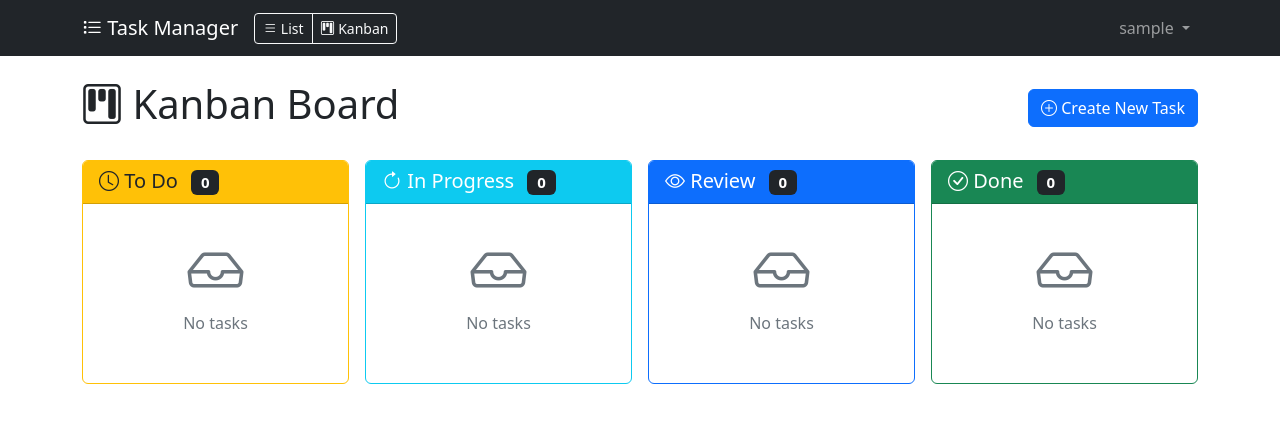
After one commit to Orixara/py-it-tasks-manager, a Django app: page /kanban/ in a window 1280 px wide. The commit adds this page. Shown: the top 423 px of the page. Run offline with Django 5.2, Linux system fonts and the light colour scheme; the visitor is signed in with stand-in values (Sample User, id 1); data that the repository does not hold is empty.

Commit message:
Changed structure of model Task, add status choicefield to provide "kanban board" feature in my project, also created kanban view and template for it

```diff
--- a/accounts/views.py
+++ b/accounts/views.py
@@ -27,6 +27,6 @@ class ProfileView(LoginRequiredMixin, generic.TemplateView):
         context.update({
             "assigned_count": user.assigned_tasks.count(),
             "created_count": user.created_tasks.count(),
-            "completed_count": user.assigned_tasks.filter(is_completed=True).count(),
+            "completed_count": user.assigned_tasks.filter(status='done').count(),
         })
         return context
--- a/manager/admin.py
+++ b/manager/admin.py
@@ -15,13 +15,13 @@ class TaskAdmin(admin.ModelAdmin):
         "task_type",
         "priority",
         "deadline",
-        "is_completed",
+        "status",
         "created_by"
     )
     list_filter = (
         "task_type",
         "priority",
-        "is_completed",
+        "status",
         "created_at"
     )
     search_fields = ("name", "description")
--- a/manager/urls.py
+++ b/manager/urls.py
@@ -6,6 +6,7 @@ from manager.views import (
     TaskCreateView,
     TaskUpdateView,
     TaskDeleteView,
+    TaskKanbanView,
 )
 
 app_name = "manager"
@@ -16,4 +17,5 @@ urlpatterns = [
     path("task/create/", TaskCreateView.as_view(), name="task-create"),
     path("task/<int:pk>/edit/", TaskUpdateView.as_view(), name="task-update"),
     path("task/<int:pk>/delete/", TaskDeleteView.as_view(), name="task-delete"),
+    path("kanban/", TaskKanbanView.as_view(), name="task-kanban"),
 ]
--- a/manager/views.py
+++ b/manager/views.py
@@ -11,6 +11,28 @@ class TaskListView(LoginRequiredMixin, generic.ListView):
     model = Task
     template_name = "manager/task_list.html"
     context_object_name = "tasks"
+
+
+class TaskKanbanView(LoginRequiredMixin, generic.ListView):
+    model = Task
+    template_name = "manager/task_kanban.html"
+    context_object_name = "tasks"
+
+    def get_context_data(self, **kwargs):
+        context = super().get_context_data(**kwargs)
+        tasks = Task.objects.all()
+        context.update(
+            {
+                "todo_tasks": tasks.filter(status=Task.StatusChoices.TODO),
+                "in_progress_tasks": tasks.filter(
+                    status=Task.StatusChoices.IN_PROGRESS
+                ),
+                "review_tasks": tasks.filter(status=Task.StatusChoices.REVIEW),
+                "done_tasks": tasks.filter(status=Task.StatusChoices.DONE),
+            }
+        )
+
+        return context
 
 
 class TaskDetailView(LoginRequiredMixin, generic.DetailView):
@@ -28,8 +50,7 @@ class TaskCreateView(LoginRequiredMixin, generic.CreateView):
     def form_valid(self, form):
         form.instance.created_by = self.request.user
         messages.success(
-            self.request,
-            f"Task '{form.instance.name}' was created successfully!"
+            self.request, f"Task '{form.instance.name}' was created successfully!"
         )
         return super().form_valid(form)
 
@@ -55,8 +76,7 @@ class TaskUpdateView(LoginRequiredMixin, generic.UpdateView):
 
     def form_valid(self, form):
         messages.success(
-            self.request,
-            f"Task '{form.instance.name}' was updated successfully!"
+            self.request, f"Task '{form.instance.name}' was updated successfully!"
         )
         return super().form_valid(form)
 
@@ -67,8 +87,7 @@ class TaskUpdateView(LoginRequiredMixin, generic.UpdateView):
                 "title": "Edit Task",
                 "button_text": "Update Task",
                 "cancel_url": reverse_lazy(
-                    "manager:task-detail",
-                    kwargs={"pk": self.object.pk}
+                    "manager:task-detail", kwargs={"pk": self.object.pk}
                 ),
             }
         )
@@ -82,8 +101,5 @@ class TaskDeleteView(LoginRequiredMixin, generic.DeleteView):
 
     def delete(self, request, *args, **kwargs):
         task_name = self.get_object().name
-        messages.success(
-            request,
-            f"Task '{task_name}' was deleted successfully!"
-        )
+        messages.success(request, f"Task '{task_name}' was deleted successfully!")
         return super().delete(request, *args, **kwargs)
--- a/static/css/styles.css
+++ b/static/css/styles.css
@@ -0,0 +1,30 @@
+.task-card {
+    transition: transform 0.2s, box-shadow 0.2s;
+    cursor: pointer;
+  }
+
+.task-card:hover {
+transform: translateY(-2px);
+box-shadow: 0 4px 12px rgba(0,0,0,0.15);
+}
+
+.badge-sm {
+font-size: 0.7em;
+}
+
+.card-body::-webkit-scrollbar {
+width: 6px;
+}
+
+.card-body::-webkit-scrollbar-track {
+background: #f1f1f1;
+}
+
+.card-body::-webkit-scrollbar-thumb {
+background: #888;
+border-radius: 3px;
+}
+
+.card-body::-webkit-scrollbar-thumb:hover {
+background: #555;
+}
--- a/templates/base.html
+++ b/templates/base.html
@@ -14,6 +14,8 @@
       rel="stylesheet"
       href="https://cdn.jsdelivr.net/npm/bootstrap-icons@1.10.0/font/bootstrap-icons.css"
   >
+  {% load static %}
+  <link rel="stylesheet" href="{% static 'css/styles.css' %}">
 </head>
 <body>
   {% block navbar %}
--- a/templates/includes/navbar.html
+++ b/templates/includes/navbar.html
@@ -12,7 +12,14 @@
       <ul class="navbar-nav me-auto">
         {% if user.is_authenticated %}
           <li class="nav-item">
-            <a class="nav-link" href="{% url 'manager:task-list' %}">All Tasks</a>
+            <div class="btn-group" role="group">
+              <a class="btn btn-outline-light btn-sm" href="{% url 'manager:task-list' %}">
+                <i class="bi bi-list"></i> List
+              </a>
+              <a class="btn btn-outline-light btn-sm" href="{% url 'manager:task-kanban' %}">
+                <i class="bi bi-kanban"></i> Kanban
+              </a>
+            </div>
           </li>
         {% endif %}
       </ul>
--- /dev/null
+++ b/templates/manager/task_kanban.html
@@ -0,0 +1,194 @@
+{% extends "base.html" %}
+
+{% block title %}Kanban Board - {{ block.super }}{% endblock %}
+
+{% block content %}
+<div class="row">
+  <div class="col-12">
+    <div class="d-flex justify-content-between align-items-center mb-4">
+      <h1><i class="bi bi-kanban"></i> Kanban Board</h1>
+      <a href="{% url 'manager:task-create' %}" class="btn btn-primary">
+        <i class="bi bi-plus-circle"></i> Create New Task
+      </a>
+    </div>
+
+    <div class="row g-3">
+      <div class="col-lg-3 col-md-6">
+        <div class="card h-100 border-warning">
+          <div class="card-header bg-warning text-dark">
+            <h5 class="mb-0">
+              <i class="bi bi-clock"></i> To Do
+              <span class="badge bg-dark ms-2">{{ todo_tasks|length }}</span>
+            </h5>
+          </div>
+          <div class="card-body p-2" style="max-height: 70vh; overflow-y: auto;">
+            {% for task in todo_tasks %}
+              <div class="card mb-2 shadow-sm task-card">
+                <div class="card-body p-3">
+                  <a href="{% url 'manager:task-detail' task.pk %}" class="text-decoration-none text-reset">
+                    <h6 class="card-title mb-2">{{ task.name }}</h6>
+                    <p class="card-text small text-muted mb-2">{{ task.description|truncatewords:6 }}</p>
+
+                    <div class="d-flex justify-content-between align-items-center">
+                      <div>
+                        <span class="badge bg-{{ task.priority|lower }} badge-sm">{{ task.get_priority_display }}</span>
+                        <span class="badge bg-secondary badge-sm">{{ task.task_type }}</span>
+                      </div>
+                      <small class="text-muted">{{ task.deadline|date:"M d" }}</small>
+                    </div>
+
+                    {% if task.assignees.all %}
+                      <div class="mt-2">
+                        {% for assignee in task.assignees.all %}
+                          <span class="badge bg-light text-dark badge-sm">{{ assignee.username }}</span>
+                        {% endfor %}
+                      </div>
+                    {% endif %}
+                  </a>
+                </div>
+              </div>
+            {% empty %}
+              <div class="text-center text-muted py-4">
+                <i class="bi bi-inbox display-4"></i>
+                <p class="mt-2">No tasks</p>
+              </div>
+            {% endfor %}
+          </div>
+        </div>
+      </div>
+
+      <div class="col-lg-3 col-md-6">
+        <div class="card h-100 border-info">
+          <div class="card-header bg-info text-white">
+            <h5 class="mb-0">
+              <i class="bi bi-arrow-clockwise"></i> In Progress
+              <span class="badge bg-dark ms-2">{{ in_progress_tasks|length }}</span>
+            </h5>
+          </div>
+          <div class="card-body p-2" style="max-height: 70vh; overflow-y: auto;">
+            {% for task in in_progress_tasks %}
+              <div class="card mb-2 shadow-sm task-card">
+                <div class="card-body p-3">
+                  <a href="{% url 'manager:task-detail' task.pk %}" class="text-decoration-none text-reset">
+                    <h6 class="card-title mb-2">{{ task.name }}</h6>
+                    <p class="card-text small text-muted mb-2">{{ task.description|truncatewords:6 }}</p>
+
+                    <div class="d-flex justify-content-between align-items-center">
+                      <div>
+                        <span class="badge bg-{{ task.priority|lower }} badge-sm">{{ task.get_priority_display }}</span>
+                        <span class="badge bg-secondary badge-sm">{{ task.task_type }}</span>
+                      </div>
+                      <small class="text-muted">{{ task.deadline|date:"M d" }}</small>
+                    </div>
+
+                    {% if task.assignees.all %}
+                      <div class="mt-2">
+                        {% for assignee in task.assignees.all %}
+                          <span class="badge bg-light text-dark badge-sm">{{ assignee.username }}</span>
+                        {% endfor %}
+                      </div>
+                    {% endif %}
+                  </a>
+                </div>
+              </div>
+            {% empty %}
+              <div class="text-center text-muted py-4">
+                <i class="bi bi-inbox display-4"></i>
+                <p class="mt-2">No tasks</p>
+              </div>
+            {% endfor %}
+          </div>
+        </div>
+      </div>
+
+      <div class="col-lg-3 col-md-6">
+        <div class="card h-100 border-primary">
+          <div class="card-header bg-primary text-white">
+            <h5 class="mb-0">
+              <i class="bi bi-eye"></i> Review
+              <span class="badge bg-dark ms-2">{{ review_tasks|length }}</span>
+            </h5>
+          </div>
+          <div class="card-body p-2" style="max-height: 70vh; overflow-y: auto;">
+            {% for task in review_tasks %}
+              <div class="card mb-2 shadow-sm task-card">
+                <div class="card-body p-3">
+                  <a href="{% url 'manager:task-detail' task.pk %}" class="text-decoration-none text-reset">
+                    <h6 class="card-title mb-2">{{ task.name }}</h6>
+                    <p class="card-text small text-muted mb-2">{{ task.description|truncatewords:6 }}</p>
+
+                    <div class="d-flex justify-content-between align-items-center">
+                      <div>
+                        <span class="badge bg-{{ task.priority|lower }} badge-sm">{{ task.get_priority_display }}</span>
+                        <span class="badge bg-secondary badge-sm">{{ task.task_type }}</span>
+                      </div>
+                      <small class="text-muted">{{ task.deadline|date:"M d" }}</small>
+                    </div>
+
+                    {% if task.assignees.all %}
+                      <div class="mt-2">
+                        {% for assignee in task.assignees.all %}
+                          <span class="badge bg-light text-dark badge-sm">{{ assignee.username }}</span>
+                        {% endfor %}
+                      </div>
+                    {% endif %}
+                  </a>
+                </div>
+              </div>
+            {% empty %}
+              <div class="text-center text-muted py-4">
+                <i class="bi bi-inbox display-4"></i>
+                <p class="mt-2">No tasks</p>
+              </div>
+            {% endfor %}
+          </div>
+        </div>
+      </div>
+
+      <div class="col-lg-3 col-md-6">
+        <div class="card h-100 border-success">
+          <div class="card-header bg-success text-white">
+            <h5 class="mb-0">
+              <i class="bi bi-check-circle"></i> Done
+              <span class="badge bg-dark ms-2">{{ done_tasks|length }}</span>
+            </h5>
+          </div>
+          <div class="card-body p-2" style="max-height: 70vh; overflow-y: auto;">
+            {% for task in done_tasks %}
+              <div class="card mb-2 shadow-sm task-card opacity-75">
+                <div class="card-body p-3">
+                  <a href="{% url 'manager:task-detail' task.pk %}" class="text-decoration-none text-reset">
+                    <h6 class="card-title mb-2">{{ task.name }}</h6>
+                    <p class="card-text small text-muted mb-2">{{ task.description|truncatewords:6 }}</p>
+
+                    <div class="d-flex justify-content-between align-items-center">
+                      <div>
+                        <span class="badge bg-{{ task.priority|lower }} badge-sm">{{ task.get_priority_display }}</span>
+                        <span class="badge bg-secondary badge-sm">{{ task.task_type }}</span>
+                      </div>
+                      <small class="text-muted">{{ task.deadline|date:"M d" }}</small>
+                    </div>
+
+                    {% if task.assignees.all %}
+                      <div class="mt-2">
+                        {% for assignee in task.assignees.all %}
+                          <span class="badge bg-light text-dark badge-sm">{{ assignee.username }}</span>
+                        {% endfor %}
+                      </div>
+                    {% endif %}
+                  </a>
+                </div>
+              </div>
+            {% empty %}
+              <div class="text-center text-muted py-4">
+                <i class="bi bi-inbox display-4"></i>
+                <p class="mt-2">No tasks</p>
+              </div>
+            {% endfor %}
+          </div>
+        </div>
+      </div>
+    </div>
+  </div>
+</div>
+{% endblock %}
```
Also changed, not shown: manager/models.py (+11 -1 lines), templates/manager/task_detail.html (+12 -4 lines), templates/manager/task_list.html (+8 -4 lines), manager/migrations/0002_remove_task_is_completed_task_status.py (added).
